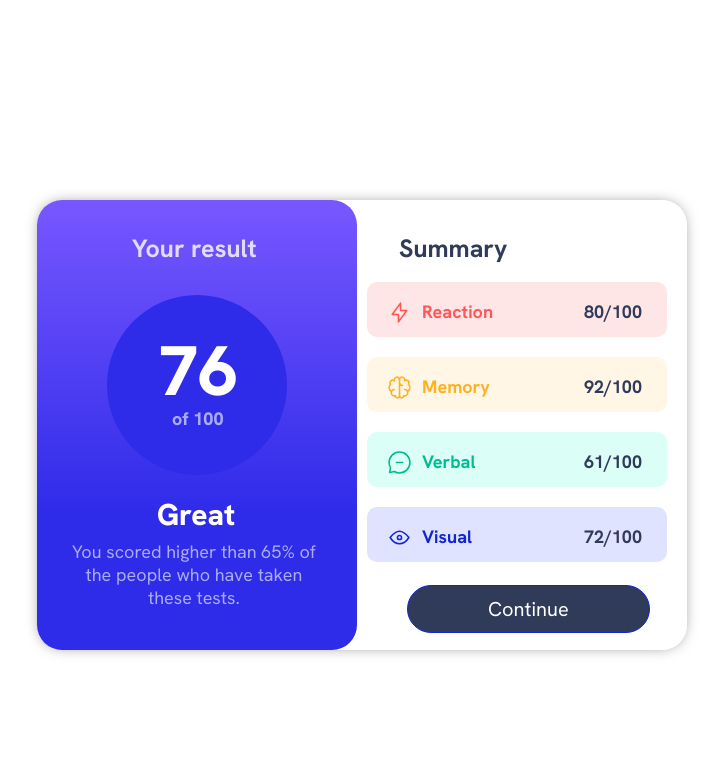
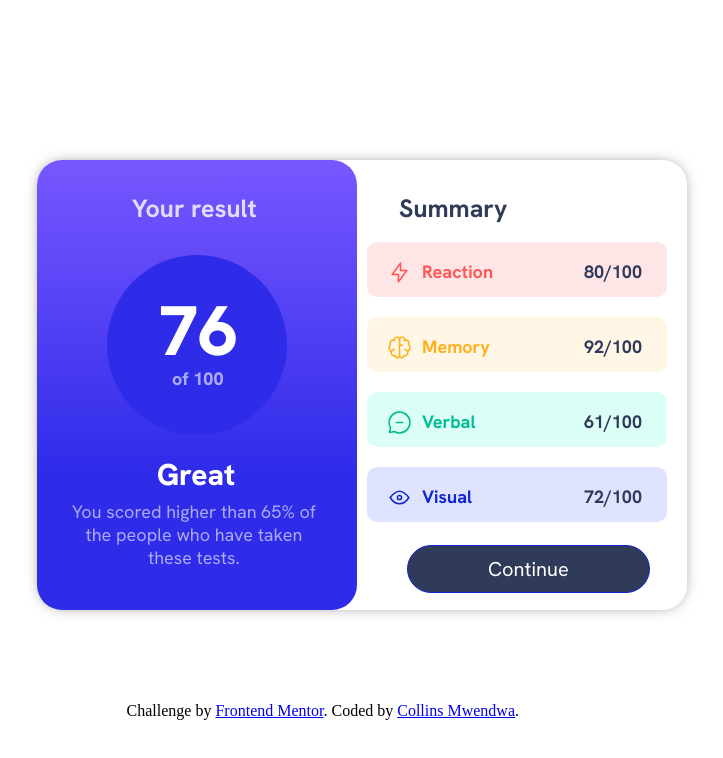
Before and after one commit to collins1968/results-summary-component, a plain HTML site: page index.html in a window 1280 px wide. Shown: the whole page, without its empty margins (283-1006 px from the left). Drawn offline with Linux system fonts and the light colour scheme.

Commit message:
edited the footer

```diff
--- a/index.html
+++ b/index.html
@@ -61,9 +61,9 @@
 </div>
 </section>
 
-  <!-- <div class="attribution">
+  <div class="footer">
     Challenge by <a href="https://www.frontendmentor.io?ref=challenge" target="_blank">Frontend Mentor</a>.
     Coded by <a href="#">Collins Mwendwa</a>.
-  </div> -->
+  </div>
 </body>
 </html>
--- a/style.css
+++ b/style.css
@@ -43,7 +43,7 @@
     height: 450px;
     background-color: hsl(0, 0%, 100%);
     left: 25%;
-    top: 25%;
+    top: 20%;
      /* right: 32%; */
     /* bottom: 25%; */
     border-radius: 25px;
@@ -275,3 +275,9 @@ h1{
     transform: translateY(0);
     background: var(--cobalt-blue);
 }
+
+.footer{
+    position: absolute;
+    left: 32%;
+    bottom: 10%;
+}
```
